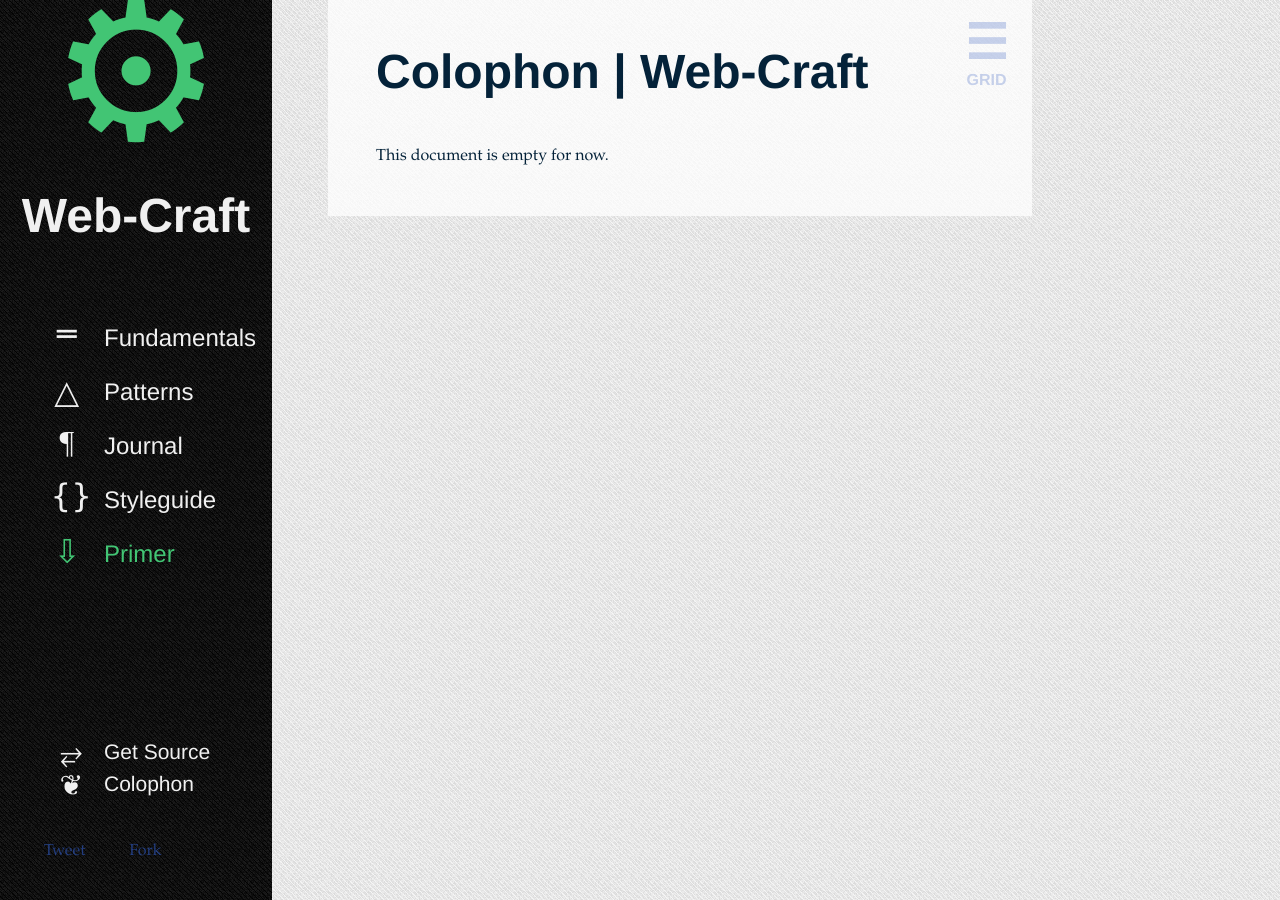
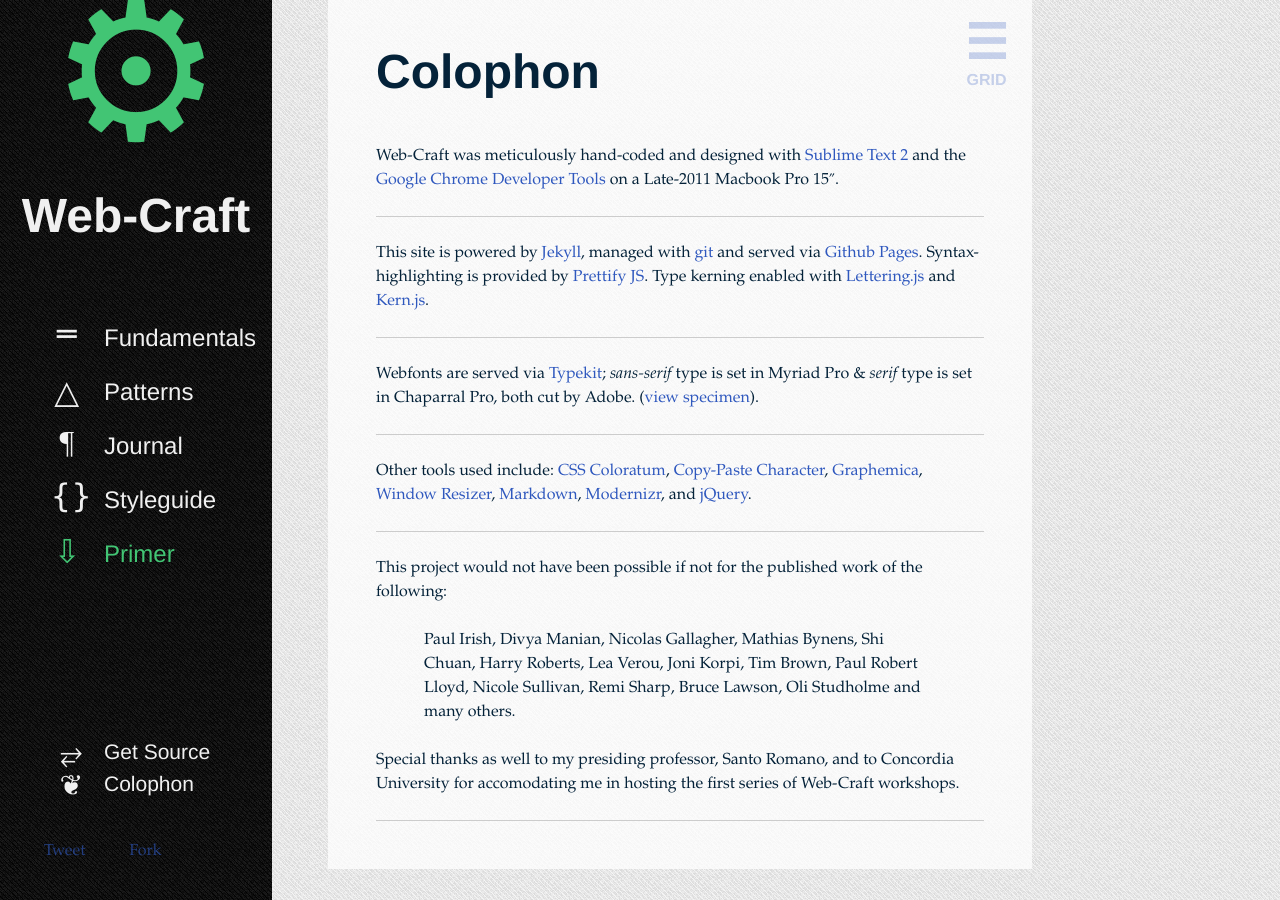
Before and after one commit to caycefischer/webcraft, a Jekyll site: the page built from colophon.markdown, in a window 1280 px wide. Built offline with Jekyll 4.4.1, drawn with Linux system fonts in a browser that asks for light colours; nearby versions of some CDN libraries; comment, search, counter and statistics services are not loaded.

Commit message:
finish colophon, final prep to launch

```diff
--- a/colophon.markdown
+++ b/colophon.markdown
@@ -1,7 +1,29 @@
 ---
 layout: default
-title: "Colophon | Web-Craft"
+title: "Colophon"
 description: "Web-Craft is the capstone project of Zachary Kain, submitted for DART 450 'Web Interventions'."
 ---
 
-This document is empty for now.
+Web-Craft was meticulously hand-coded and designed with [Sublime Text 2](sublimetext.com) and the [Google Chrome Developer Tools](https://developers.google.com/chrome-developer-tools/) on a Late-2011 Macbook Pro 15″.
+
+---
+
+This site is powered by [Jekyll](https://github.com/mojombo/jekyll), managed with [git](http://git-scm.com/) and served via [Github Pages](http://help.github.com/pages/). Syntax-highlighting is provided by [Prettify JS](http://code.google.com/p/google-code-prettify/). Type kerning enabled with [Lettering.js](http://letteringjs.com/) and [Kern.js](www.kernjs.com).
+
+---
+
+Webfonts are served via [Typekit](http://typekit.com); _sans-serif_ type is set in Myriad Pro & _serif_ type is set in Chaparral Pro, both cut by Adobe. ([view specimen](https://typekit.com/colophons/fhz3axp)).
+
+---
+
+Other tools used include: [CSS Coloratum](http://css.coloratum.com/), [Copy-Paste Character](http://copypastecharacter.com), [Graphemica](http://graphemica.com), [Window Resizer](https://chrome.google.com/webstore/detail/kkelicaakdanhinjdeammmilcgefonfh), [Markdown](daringfireball.net/projects/markdown/), [Modernizr](http://modernizr.com), and [jQuery](http://jquery.com).
+
+---
+
+This project would not have been possible if not for the published work of the following:
+
+> Paul Irish, Divya Manian, Nicolas Gallagher, Mathias Bynens, Shi Chuan, Harry Roberts, Lea Verou, Joni Korpi, Tim Brown, Paul Robert Lloyd, Nicole Sullivan, Remi Sharp, Bruce Lawson, Oli Studholme and many others.
+
+Special thanks as well to my presiding professor, Santo Romano, and to Concordia University for accomodating me in hosting the first series of Web-Craft workshops.
+
+---
--- a/css/style.css
+++ b/css/style.css
@@ -6,11 +6,6 @@
  *    author: Zachary Kain (@zakkain)
  *    license: this work is in the public domain
  *                http://creativecommons.org/publicdomain/zero/1.0
- *
- *    elements of this stylesheet were first published by:
- *       Paul Irish, Divya Manian, Nicolas Gallagher,
- *       Mathias Bynens, Shi Chuan, Harry Roberts,
- *       Lea Verou, Joni Korpi, Tim Brown, and many others.
  *
  *    this stylesheet was written with the utmost care and
  *    dedication given to proper attribution and sourcing;
```
Also changed, not shown: _posts/2012-04-08-style.markdown (renamed from _posts/2012-04-10-style.markdown), _posts/2012-04-10-coding-conventions.markdown (renamed from _posts/2012-04-08-coding-conventions.markdown).
